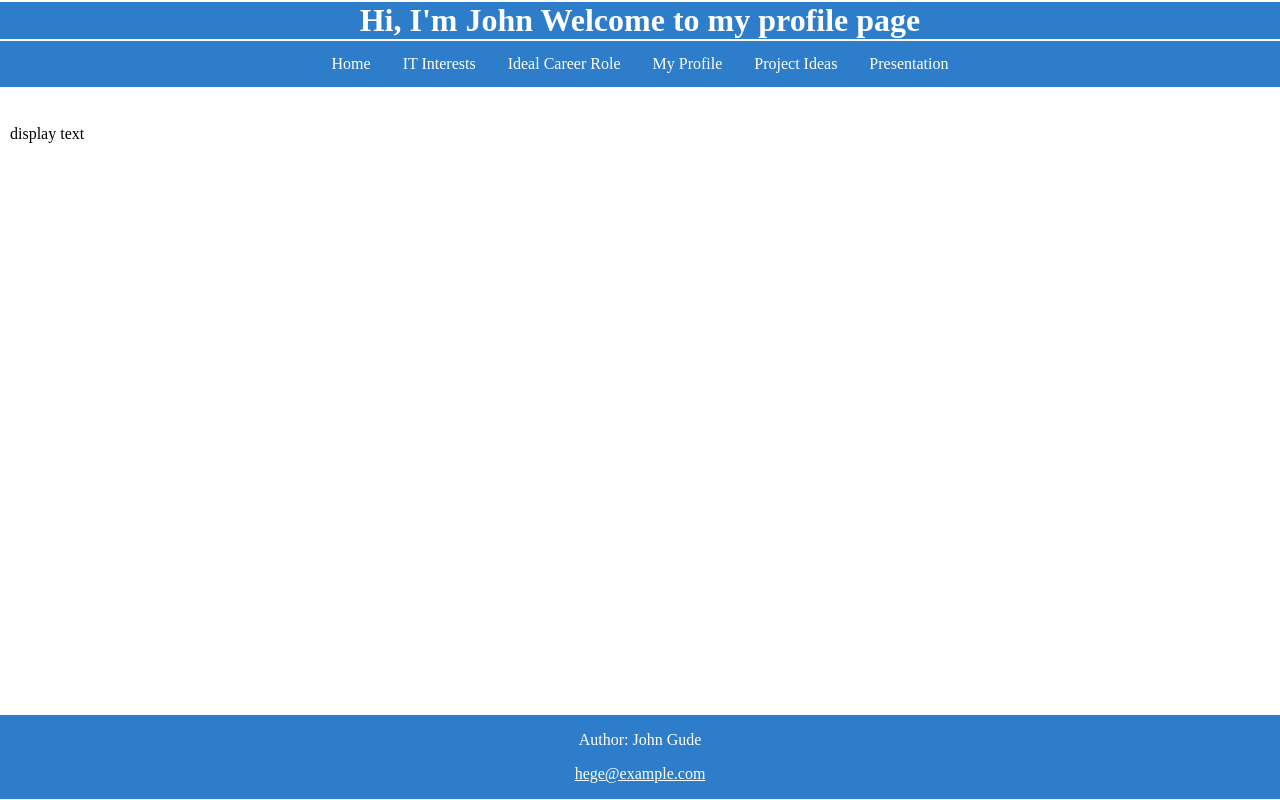
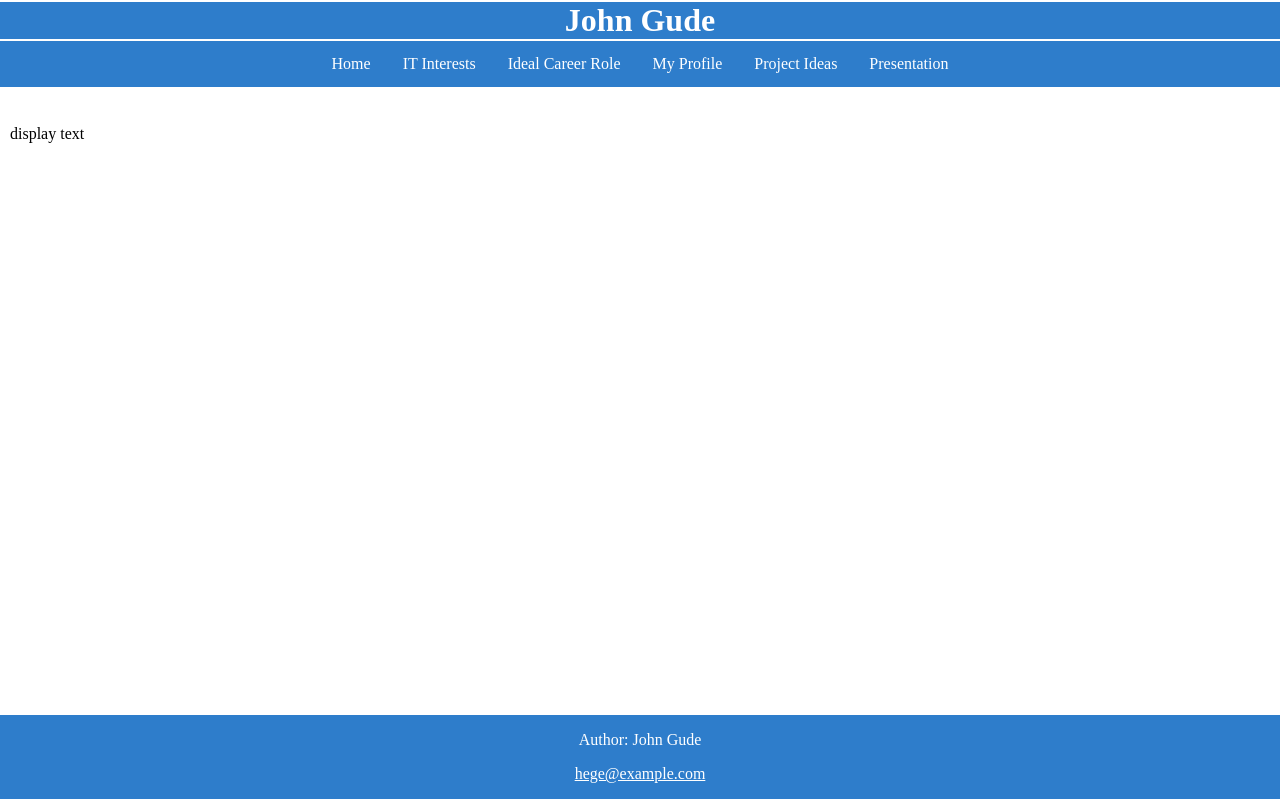
Before and after one commit to JohnGude/JohnGude.github.io, a plain HTML site: page index.html in a window 1280 px wide. Drawn offline with Linux system fonts and the light colour scheme.

Commit message:
update header

```diff
--- a/index.html
+++ b/index.html
@@ -9,7 +9,7 @@
     <title>JohnGude Personal: GitHub Pages - Profile - RMIT Assessment 1</title>
 </head>
 <body>
-    <header class="header"><h1>Hi, I'm John Welcome to my profile page</h1></header>
+    <header class="header"><h1>John Gude</h1></header>
 
     <div class="navbar">
         <a id="home" href="#">Home</a>
```
